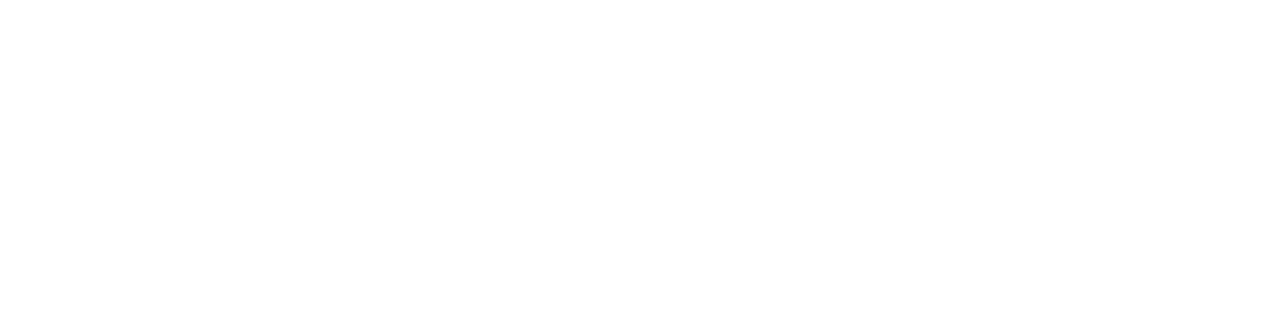
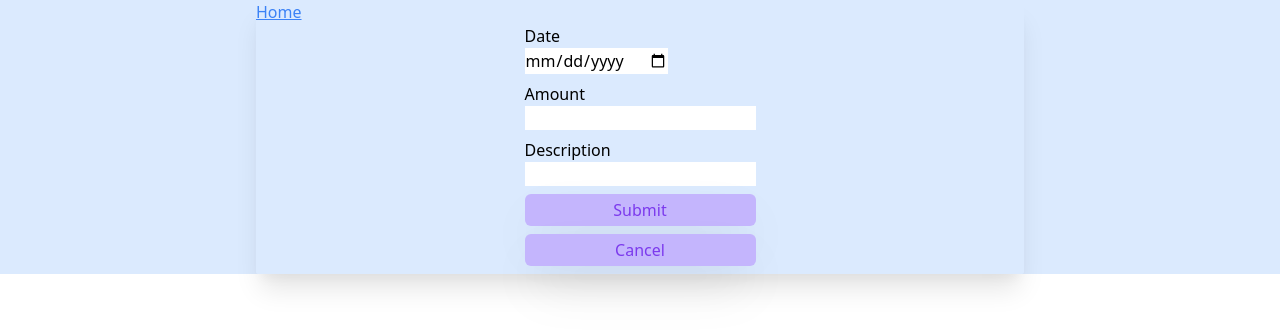
Before and after one commit to rohit1101/Sales-Sheet-Frontend, a React (Create React App) app: page /expense in a window 1280 px wide. Shown: the top 336 px of the page. Built offline with nearby package versions, Linux system fonts and the light colour scheme.

Commit message:
Add Form component

```diff
--- a/src/App.js
+++ b/src/App.js
@@ -63,9 +63,18 @@
       <div className="text-center my-5">
         <button
           className="bg-purple-300 text-purple-600 font-normal hover:bg-purple-200 duration-100 hover:text-purple-800 rounded-md px-2 py-1 shadow-2xl"
-          onClick={() => history.push("/createsales")}
+          onClick={() => history.push("/income")}
         >
-          Add Sales Entry
+          Add Income
+        </button>
+      </div>
+
+      <div className="text-center my-5">
+        <button
+          className="bg-purple-300 text-purple-600 font-normal hover:bg-purple-200 duration-100 hover:text-purple-800 rounded-md px-2 py-1 shadow-2xl"
+          onClick={() => history.push("/expense")}
+        >
+          Add Expense
         </button>
       </div>
 
--- /dev/null
+++ b/src/Components/Forms/Form.jsx
@@ -0,0 +1,132 @@
+import React from "react";
+
+const Form = ({ type, handleSubmit, onSubmit, history, register, errors }) => {
+  return (
+    <>
+      {type === "income" ? (
+        <form
+          onSubmit={handleSubmit(onSubmit)}
+          className="inline-block text-left"
+        >
+          <label className="block">Card Number</label>
+          <input
+            type="number"
+            {...register("card_id", {
+              valueAsNumber: true,
+              required: "This field is required!",
+            })}
+            placeholder="Card Number"
+          />
+          {errors.card_id && (
+            <p style={{ color: "red" }}>{errors.card_id.message}</p>
+          )}
+          <label className="block">Date</label>
+          <input
+            className="block mb-2"
+            type="date"
+            {...register("date", {
+              value: new Date()
+                .toLocaleDateString()
+                .split("/")
+                .reverse()
+                .join("-"),
+              // valueAsDate: true,
+            })}
+          />
+
+          <label className="block">Amount</label>
+          <input
+            className="block mb-2"
+            type="number"
+            {...register("amount_paid", {
+              required: "This field is required",
+              min: 1,
+              valueAsNumber: true,
+              // validate: {
+              //   lessThanZero: () => watchAmount > 0,
+              // },
+            })}
+          />
+          {errors.amount_paid && <p>{errors.amount_paid.message}</p>}
+          {/* {errors.amount_paid && errors.amount_paid.type === "lessThanZero" && (
+            <p>Amount should be greater than zero</p>
+          )} */}
+
+          <input
+            type="submit"
+            className="block my-2 min-w-full bg-purple-300 text-purple-600 font-normal hover:bg-purple-200 duration-100 hover:text-purple-800 rounded-md px-2 py-1 shadow-2xl"
+          />
+          <input
+            type="button"
+            value="Cancel"
+            onClick={() => history.push("/")}
+            className="block my-2 min-w-full bg-purple-300 text-purple-600 font-normal hover:bg-purple-200 duration-100 hover:text-purple-800 rounded-md px-2 py-1 shadow-2xl"
+          />
+        </form>
+      ) : (
+        <form
+          onSubmit={handleSubmit(onSubmit)}
+          className="inline-block text-left"
+        >
+          <label className="block">Date</label>
+          <input
+            className="block mb-2"
+            type="date"
+            {...register("date", {
+              value: new Date()
+                .toLocaleDateString()
+                .split("/")
+                .reverse()
+                .join("-"),
+              // valueAsDate: true,
+            })}
+          />
+
+          <label className="block">Amount</label>
+          <input
+            className="block mb-2"
+            type="number"
+            {...register("amount_paid", {
+              required: "This field is required",
+              min: 1,
+              valueAsNumber: true,
+              // validate: {
+              //   lessThanZero: () => watchAmount > 0,
+              // },
+            })}
+          />
+          {errors.amount_paid && (
+            <p style={{ color: "red" }}>{errors.amount_paid.message}</p>
+          )}
+          {/* {errors.amount_paid && errors.amount_paid.type === "lessThanZero" && (
+            <p>Amount should be greater than zero</p>
+          )} */}
+
+          <label className="block">Description</label>
+          <input
+            className="block mb-2"
+            {...register("description", {
+              required: "This field is required",
+            })}
+          />
+          {errors.description && (
+            <p style={{ color: "red" }}>{errors.description.message}</p>
+          )}
+
+          <input
+            type="submit"
+            className="block my-2 min-w-full bg-purple-300 text-purple-600 font-normal hover:bg-purple-200 duration-100 hover:text-purple-800 rounded-md px-2 py-1 shadow-2xl"
+          />
+          <input
+            type="button"
+            value="Cancel"
+            onClick={() => history.push("/")}
+            className="block my-2 min-w-full bg-purple-300 text-purple-600 font-normal hover:bg-purple-200 duration-100 hover:text-purple-800 rounded-md px-2 py-1 shadow-2xl"
+          />
+        </form>
+      )}
+    </>
+  );
+};
+
+export default Form;
--- a/src/Route.jsx
+++ b/src/Route.jsx
@@ -10,11 +10,14 @@
         <Route exact path="/">
           <App />
         </Route>
-        <Route exact path="/createsales">
+        <Route exact path="/income">
           <CreateSalesEntry />
         </Route>
         <Route path="/editsales/:id" exact>
           <EditSalesEntry />
+        </Route>
+        <Route path="/expense" exact>
+          <CreateSalesEntry />
         </Route>
       </Switch>
     </Router>
--- a/src/pages/CreateSalesEntry.jsx
+++ b/src/pages/CreateSalesEntry.jsx
@@ -1,6 +1,7 @@
 import React, { useState } from "react";
 import { useForm } from "react-hook-form";
 import { useHistory } from "react-router-dom";
+import Form from "../Components/Forms/Form";
 import Layout from "../Layout";
 import NavBar from "../NavBar";
 import { addSalesEntry } from "../services/api";
@@ -9,139 +10,45 @@
   const {
     register,
     handleSubmit,
-    setValue,
     watch,
     reset,
     formState: { errors },
   } = useForm();
   const history = useHistory();
-  const watchRadio = watch("sales");
+  const watchAmount = watch("amount_paid");
   const [salesEntries, setSalesEntries] = useState([]);
   const salesRepId = 1;
 
   const onSubmit = (data, e) => {
     console.log(data);
-    const { card_id, amount_paid, description, date, sales } = data;
-    addSalesEntry(
-      card_id,
-      salesRepId,
-      sales === "income" ? amount_paid : -amount_paid,
-      date,
-      description ? description : "NIL"
-    )
-      .then((res) => {
-        setSalesEntries([...salesEntries, res]);
-      })
-      .catch((error) => console.log("From App.js METHOD = POST", error));
-    setValue("sales", "");
-    reset();
-    history.push("/");
+    // const { card_id, amount_paid, description, date, sales } = data;
+    // addSalesEntry(
+    //   card_id,
+    //   salesRepId,
+    //   sales === "income" ? amount_paid : -amount_paid,
+    //   date,
+    //   description ? description : "NIL"
+    // )
+    //   .then((res) => {
+    //     setSalesEntries([...salesEntries, res]);
+    //   })
+    //   .catch((error) => console.log("From App.js METHOD = POST", error));
+    // reset();
+    // history.push("/");
   };
 
   return (
     <Layout>
       <NavBar />
       <div className="text-center">
-        <form
-          onSubmit={handleSubmit(onSubmit)}
-          className="inline-block text-left"
-        >
-          <label className="block">Card Number</label>
-          <input
-            type="number"
-            {...register("card_id", {
-              valueAsNumber: true,
-              required: "This field is required!",
-            })}
-            placeholder="Card Number"
-          />
-          {errors.card_id && (
-            <p style={{ color: "red" }}>{errors.card_id.message}</p>
-          )}
-          <label className="block">Date</label>
-          <input
-            className="block mb-2"
-            type="date"
-            {...register("date", {
-              value: new Date()
-                .toLocaleDateString()
-                .split("/")
-                .reverse()
-                .join("-"),
-              // valueAsDate: true,
-            })}
-          />
-
-          <label className="px-2">
-            <input
-              {...register("sales", {
-                required: "Choose any one type",
-              })}
-              type="radio"
-              id="income"
-              value="income" // checked={incomeOrExpense.income}
-            />{" "}
-            Income
-          </label>
-
-          <label className="px-2">
-            <input
-              {...register("sales", {
-                required: "Choose any one type",
-              })}
-              type="radio"
-              id="expense"
-              value="expense"
-
-              // checked={incomeOrExpense.expense}
-              // onChange={handleIncomeOrExpense}
-            />{" "}
-            Expense
-          </label>
-          {errors.sales && (
-            <p style={{ color: "red" }}>{errors.sales.message}</p>
-          )}
-          <label className="block">Amount</label>
-          <input
-            className="block mb-2"
-            type="number"
-            {...register("amount_paid", {
-              required: "This field is required!",
-              valueAsNumber: true,
-            })}
-            // onChange={(e) => setAmount(e.target.value)}
-          />
-          {errors.amount_paid && (
-            <p style={{ color: "red" }}>{errors.amount_paid.message}</p>
-          )}
-
-          {watchRadio === "expense" ? (
-            <>
-              <label className="block">Description</label>
-              <input
-                className="block mb-2"
-                {...register("description", {
-                  required: "This field is required!",
-                })}
-                // onChange={(e) => setAmount(e.target.value)}
-              />
-              {errors.description && (
-                <p style={{ color: "red" }}>{errors.description.message}</p>
-              )}
-            </>
-          ) : null}
-
-          <input
-            type="submit"
-            className="block my-2 min-w-full bg-purple-300 text-purple-600 font-normal hover:bg-purple-200 duration-100 hover:text-purple-800 rounded-md px-2 py-1 shadow-2xl"
-          />
-          <input
-            type="button"
-            value="Cancel"
-            onClick={() => history.push("/")}
-            className="block my-2 min-w-full bg-purple-300 text-purple-600 font-normal hover:bg-purple-200 duration-100 hover:text-purple-800 rounded-md px-2 py-1 shadow-2xl"
-          />
-        </form>
+        <Form
+          type={history.location.pathname === "/income" ? "income" : "expense"}
+          handleSubmit={handleSubmit}
+          onSubmit={onSubmit}
+          register={register}
+          errors={errors}
+          history={history}
+        />
       </div>
     </Layout>
   );
```
Also changed, not shown: src/pages/EditSalesEntry.jsx (+23 -55 lines).
